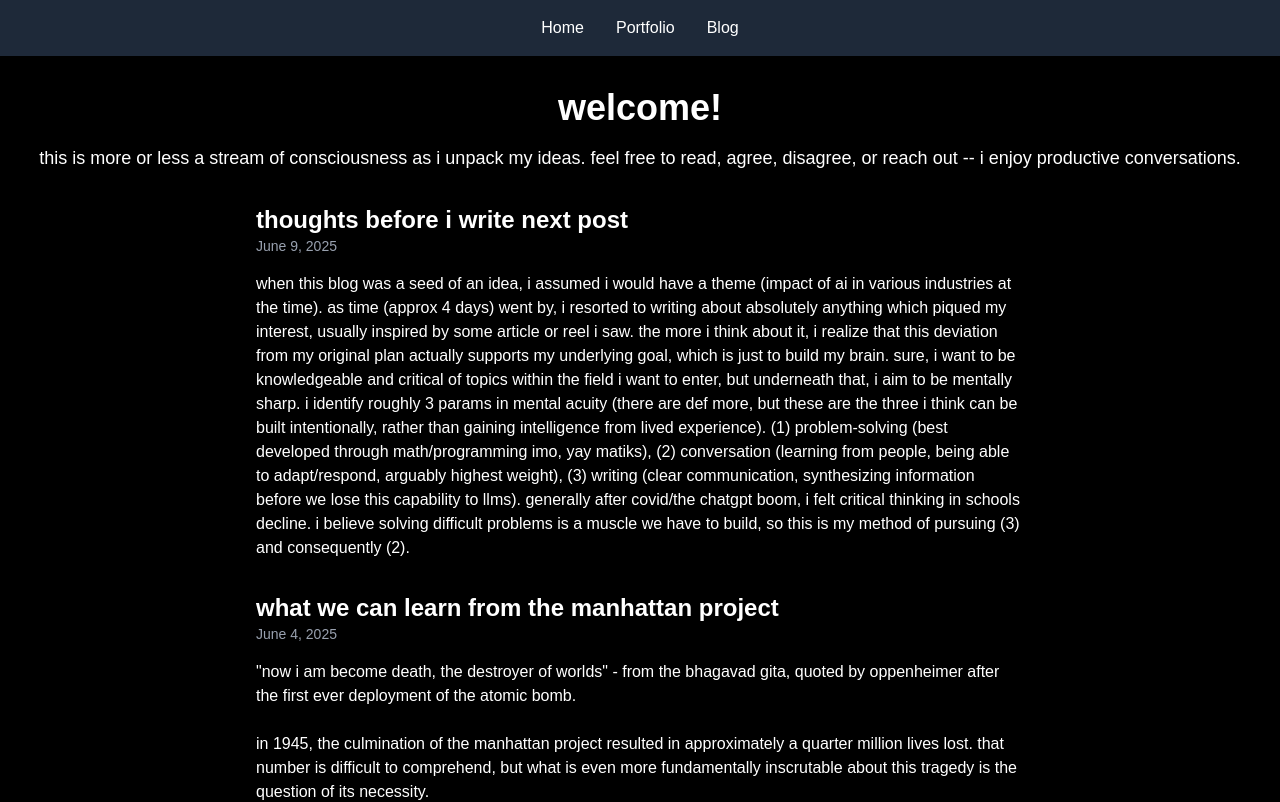
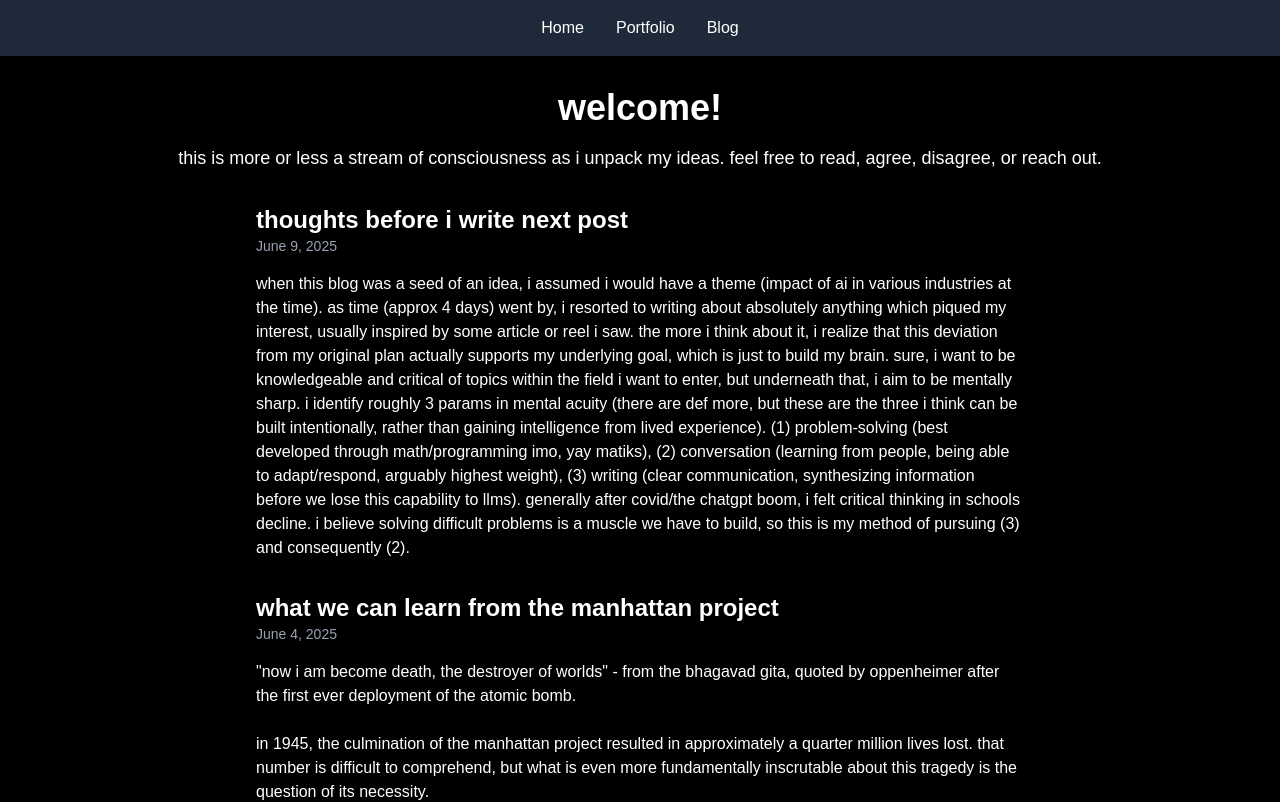
Before and after one commit to navyan6/personal-site, a Next.js app: page /blog in a window 1280 px wide. Shown: the top 802 px of the page. Built offline with nearby package versions, Linux system fonts and the light colour scheme.

Commit message:
uichange

```diff
--- a/app/blog/page.tsx
+++ b/app/blog/page.tsx
@@ -3,7 +3,7 @@ export default function Blog() {
     <div className="text-center">
       <h1 className="text-4xl font-bold text-white">welcome!</h1>
       <p className="text-lg text-white mt-4">
-        this is more or less a stream of consciousness as i unpack my ideas. feel free to read, agree, disagree, or reach out -- i enjoy productive conversations.
+        this is more or less a stream of consciousness as i unpack my ideas. feel free to read, agree, disagree, or reach out.
       </p>
 
       {/* Fourth Blog Post */}
```
